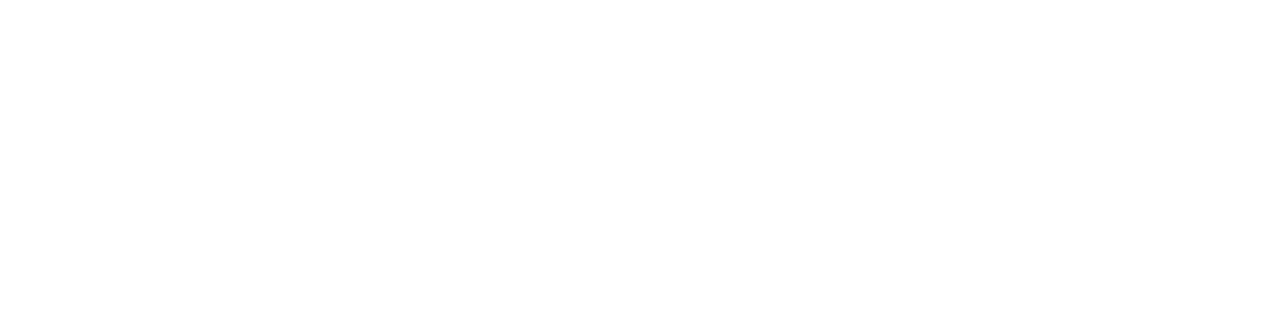
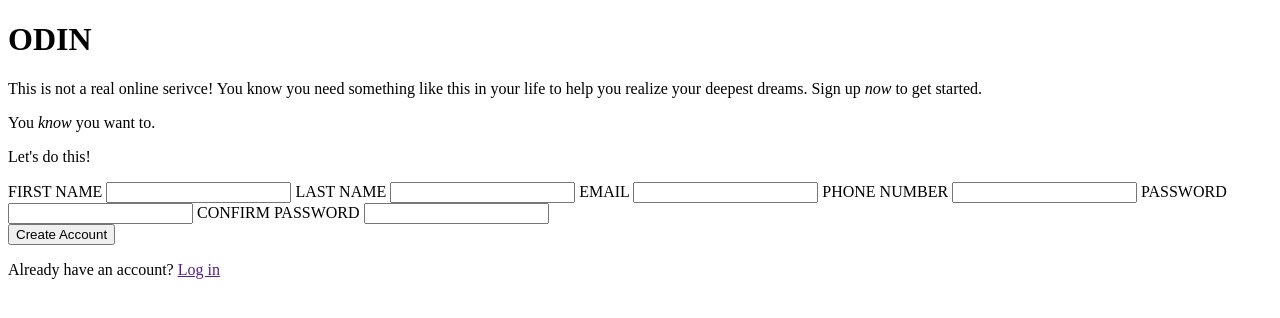
Before and after one commit to SanctusFides/TOP-signup, a plain HTML site: page index.html in a window 1280 px wide. Drawn offline with Linux system fonts and the light colour scheme.

Commit message:
Built the HTML  body

```diff
--- a/index.html
+++ b/index.html
@@ -7,6 +7,48 @@
     <title>Document</title>
 </head>
 <body>
+    <div id="container">
 
+        <div id="splash">
+            <h1>ODIN</h1>
+
+        </div>
+
+        <div id="signup">
+            <div id="signup-top">
+                <p>This is not a real online serivce! You know you need something like this in your life to help you realize your deepest dreams. Sign up <i>now</i> to get started.</p>
+                <p>You <i>know</i> you want to.</p>
+            </div>
+
+            <div id="signup-mid">
+                <p>Let's do this!</p>
+                <label for="first-name">FIRST NAME</label>
+                <input type="text" name="first-name" id="first-name">
+
+                <label for="last-name">LAST NAME</label>
+                <input type="text" name="last-name" id="last-name">
+
+                <label for="email">EMAIL</label>
+                <input type="email" name="email" id="email">
+
+                <label for="phone">PHONE NUMBER</label>
+                <input type="text" name="phone" id="phone">
+
+                <label for="password">PASSWORD</label>
+                <input type="password" name="password" id="password">
+
+                <label for="confpassword">CONFIRM PASSWORD</label>
+                <input type="password" name="confpassword" id="confpassword">
+
+            </div>
+
+            <div id="signup-bottom">
+                <button>Create Account</button>
+                <p>Already have an account? <a href="">Log in</a></p>
+            </div>
+        </div>
+
+
+    </div>
 </body>
 </html>
```
